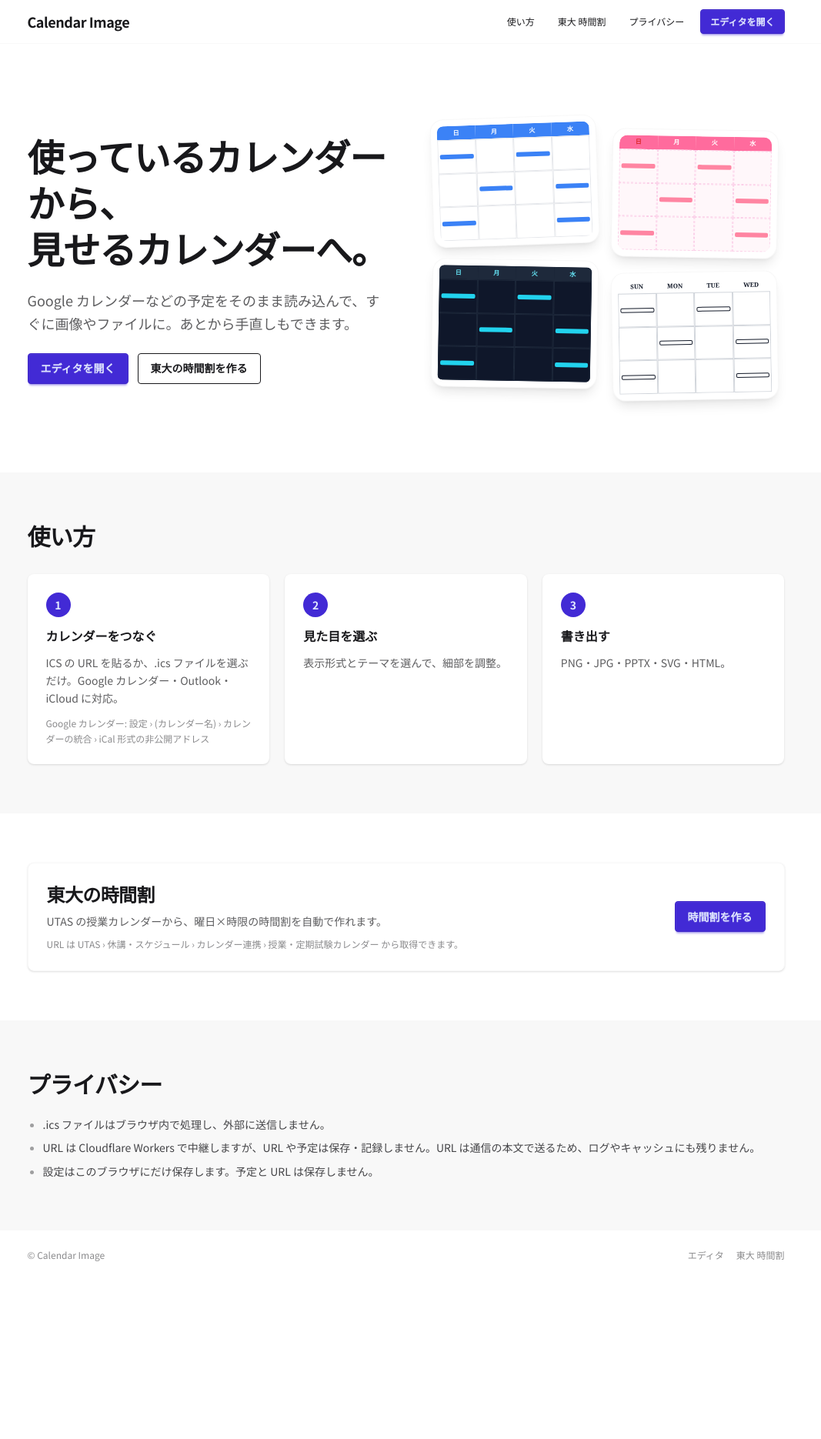
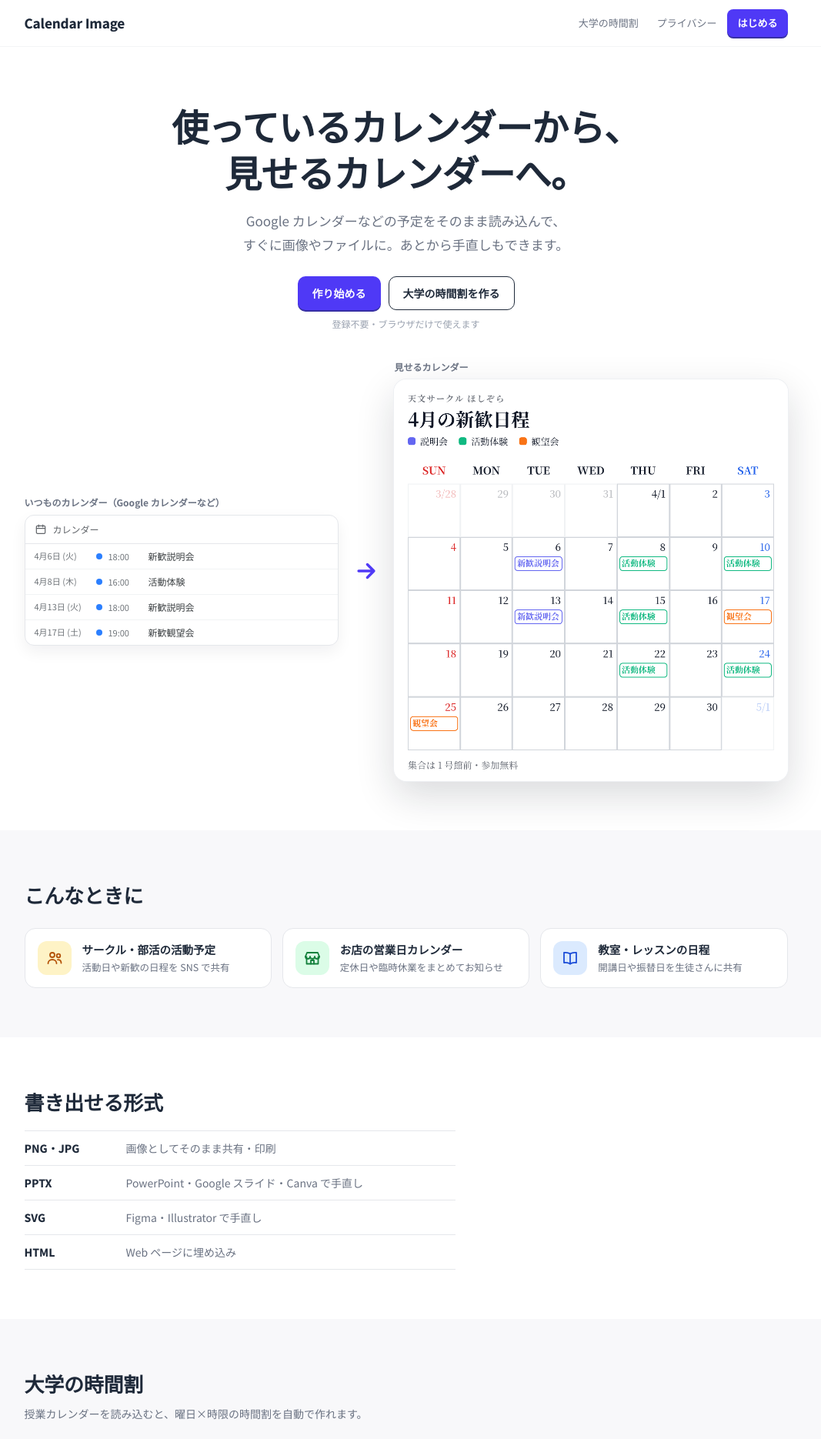
Before and after one commit to nakomochi/calendar-image, a SvelteKit app: page / in a window 1280 px wide. Shown: the top 1870 px of the page at 77% size, without its empty margins (105-1172 px from the left). Before the commit the page ends 1663 px from the top, so only its background shows below. Built offline with nearby package versions, Linux system fonts and the light colour scheme.

Commit message:
feat: redesign landing page with before/after example

```diff
--- a/src/app.css
+++ b/src/app.css
@@ -5,6 +5,12 @@
 html {
   font-family: 'Noto Sans JP', sans-serif;
   scrollbar-gutter: stable;
+}
+
+/* Japanese text breaks only at spaces and <wbr>, never mid-phrase (unless it would overflow). */
+@utility jp-wrap {
+  word-break: keep-all;
+  overflow-wrap: anywhere;
 }
 
 [class~="overflow-auto"],
--- a/src/lib/components/sidebar/ImportSection.svelte
+++ b/src/lib/components/sidebar/ImportSection.svelte
@@ -122,6 +122,10 @@
     <p class="text-[10px] text-gray-500 leading-relaxed">
       URL は UTAS › 休講・スケジュール › カレンダー連携 › 授業・定期試験カレンダー から取得できます。
     </p>
+  {:else}
+    <p class="text-[10px] text-gray-500 leading-relaxed">
+      Google カレンダー: 設定 › (カレンダー名) › カレンダーの統合 › iCal 形式の非公開アドレス
+    </p>
   {/if}
   <label
     for={FILE_INPUT_ID}
--- a/src/routes/+page.svelte
+++ b/src/routes/+page.svelte
@@ -1,144 +1,273 @@
 <script lang="ts">
-  import ThemePreview from '$lib/components/ThemePreview.svelte';
-  import { THEMES, type Theme } from '$lib/themes';
+  import afterImage from '$lib/assets/lp-after-shinkan.png';
 
-  const PREVIEW_THEME_IDS = ['ocean', 'sakura', 'midnight', 'editorial'];
-  const previewThemes = PREVIEW_THEME_IDS
-    .map((id) => THEMES.find((t) => t.id === id))
-    .filter((t): t is Theme => t !== undefined);
-  // Gentle collage offsets, indexed like previewThemes.
-  const PREVIEW_TILTS = ['-rotate-2', 'rotate-1 translate-y-4', 'rotate-1', '-rotate-1 translate-y-4'];
+  // Intrinsic size of the exported image (510x520 canvas at pixelRatio 2).
+  const AFTER_IMAGE_WIDTH = 1020;
+  const AFTER_IMAGE_HEIGHT = 1040;
 
-  const STEPS: { title: string; body: string; hint?: string }[] = [
-    {
-      title: 'カレンダーをつなぐ',
-      body: 'ICS の URL を貼るか、.ics ファイルを選ぶだけ。Google カレンダー・Outlook・iCloud に対応。',
-      hint: 'Google カレンダー: 設定 › (カレンダー名) › カレンダーの統合 › iCal 形式の非公開アドレス',
-    },
-    {
-      title: '見た目を選ぶ',
-      body: '表示形式とテーマを選んで、細部を調整。',
-    },
-    {
-      title: '書き出す',
-      body: 'PNG・JPG・PPTX・SVG・HTML。',
-    },
+  const BTN =
+    'inline-flex items-center justify-center whitespace-nowrap border-[1.5px] font-bold transition-colors';
+  const BTN_MD = `${BTN} rounded-[10px] px-[18px] py-[11px] text-sm`;
+  const BTN_SM = `${BTN} rounded-lg px-3 py-[7px] text-[13px]`;
+  const BTN_PRIMARY = 'border-transparent bg-indigo-600 text-white shadow-[0_2px_0_#3730a3] hover:bg-indigo-700';
+  const BTN_OUTLINE = 'border-gray-800 bg-white text-gray-800 hover:bg-gray-50';
+
+  const SECTION_TITLE = 'text-[21px] font-extrabold tracking-[-0.01em] md:text-[26px]';
+
+  const BEFORE_ROWS = [
+    { date: '4月6日 (火)', time: '18:00', title: '新歓説明会' },
+    { date: '4月8日 (木)', time: '16:00', title: '活動体験' },
+    { date: '4月13日 (火)', time: '18:00', title: '新歓説明会' },
+    { date: '4月17日 (土)', time: '19:00', title: '新歓観望会' },
   ];
 
+  type UseIcon = 'people' | 'store' | 'book';
+
+  const USES: { icon: UseIcon; tile: string; title: string; body: string }[] = [
+    { icon: 'people', tile: 'bg-amber-100', title: 'サークル・部活の活動予定', body: '活動日や新歓の日程を SNS で共有' },
+    { icon: 'store', tile: 'bg-green-100', title: 'お店の営業日カレンダー', body: '定休日や臨時休業をまとめてお知らせ' },
+    { icon: 'book', tile: 'bg-blue-100', title: '教室・レッスンの日程', body: '開講日や振替日を生徒さんに共有' },
+  ];
+
+  const FORMATS = [
+    { name: 'PNG・JPG', body: '画像としてそのまま共有・印刷' },
+    { name: 'PPTX', body: 'PowerPoint・Google スライド・Canva で手直し' },
+    { name: 'SVG', body: 'Figma・Illustrator で手直し' },
+    { name: 'HTML', body: 'Web ページに埋め込み' },
+  ];
+
+  const UNIVERSITIES = [{ name: '東京大学', href: '/timetable/utokyo' }];
+
+  // Sentences are split into phrases that never break internally (see `phrases`).
+  const TIMETABLE_LEAD = ['授業カレンダーを読み込むと、', '曜日×時限の時間割を', '自動で作れます。'];
+
   const PRIVACY_POINTS = [
-    '.ics ファイルはブラウザ内で処理し、外部に送信しません。',
-    'URL は Cloudflare Workers で中継しますが、URL や予定は保存・記録しません。URL は通信の本文で送るため、ログやキャッシュにも残りません。',
-    '設定はこのブラウザにだけ保存します。予定と URL は保存しません。',
+    ['.ics ファイルは', 'ブラウザ内で処理し、', '外部に送信しません。'],
+    ['URL は', '中継サーバーを経由しますが、', 'URL や予定は', '保存・記録しません。'],
+    ['設定はこのブラウザにだけ', '保存します。', '予定と URL は', '保存しません。'],
   ];
+
+  const REPO_URL = 'https://github.com/nakomochi/calendar-image';
 </script>
 
 <svelte:head>
-  <title>Calendar Image — いつものカレンダーを画像・スライドに</title>
+  <title>Calendar Image — 使っているカレンダーから、見せるカレンダーへ</title>
   <meta
     name="description"
-    content="Google カレンダーなどの ICS をそのまま読み込んで、カレンダー画像や編集できる PowerPoint・SVG に書き出せます。"
+    content="Google カレンダーなどの予定をそのまま読み込んで、カレンダー画像や PowerPoint・SVG・HTML に書き出せます。登録不要。"
   />
+  <!-- Heavier Noto Sans JP weights used only by the landing headings. -->
+  <link rel="stylesheet" href="https://fonts.googleapis.com/css2?family=Noto+Sans+JP:wght@800;900&display=swap" />
 </svelte:head>
 
-<div data-theme="light" class="min-h-screen bg-base-100 text-base-content">
-  <header class="sticky top-0 z-40 border-b border-base-200 bg-base-100/85 backdrop-blur">
-    <div class="mx-auto flex max-w-5xl items-center justify-between gap-4 px-5 py-3">
-      <a href="/" class="text-lg font-bold tracking-tight">Calendar Image</a>
+{#snippet phrases(parts: string[])}
+  {#each parts as part, i (i)}<span class="inline-block">{part}</span>{/each}
+{/snippet}
+
+{#snippet useIcon(icon: UseIcon)}
+  <svg
+    viewBox="0 0 24 24"
+    width="24"
+    height="24"
+    fill="none"
+    stroke-width="1.8"
+    stroke-linecap="round"
+    stroke-linejoin="round"
+    aria-hidden="true"
+  >
+    {#if icon === 'people'}
+      <g stroke="#b45309">
+        <circle cx="9" cy="8" r="3" />
+        <path d="M3.5 19c0-3 2.5-5 5.5-5s5.5 2 5.5 5" />
+        <circle cx="17" cy="9" r="2.3" />
+        <path d="M16 14.2c2.6 0 4.5 1.6 4.5 4.3" />
+      </g>
+    {:else if icon === 'store'}
+      <g stroke="#15803d">
+        <path d="M4.5 10.5V19.5h15v-9" />
+        <path d="M3 10l2-5h14l2 5" />
+        <path d="M3 10a3 3 0 0 0 6 0a3 3 0 0 0 6 0a3 3 0 0 0 6 0" />
+        <path d="M10 19.5v-4.5h4v4.5" />
+      </g>
+    {:else}
+      <g stroke="#1d4ed8">
+        <path d="M12 6.5C10 5 7 4.5 4 5v13c3-.5 6 0 8 1.5 2-1.5 5-2 8-1.5V5c-3-.5-6 0-8 1.5z" />
+        <path d="M12 6.5v13" />
+      </g>
+    {/if}
+  </svg>
+{/snippet}
+
+<div data-theme="light" class="jp-wrap min-h-screen bg-white text-gray-800">
+  <header class="sticky top-0 z-40 border-b border-gray-100 bg-white/90 backdrop-blur-md">
+    <div class="mx-auto flex max-w-[1040px] items-center justify-between gap-3 px-5 py-3 md:px-6">
+      <a href="/" class="text-[17px] font-extrabold tracking-[-0.01em]">Calendar Image</a>
       <nav aria-label="ページ内リンク" class="flex items-center gap-1">
-        <a href="#how" class="btn btn-ghost btn-sm hidden font-normal sm:inline-flex">使い方</a>
-        <a href="#utokyo" class="btn btn-ghost btn-sm hidden font-normal sm:inline-flex">東大 時間割</a>
-        <a href="#privacy" class="btn btn-ghost btn-sm hidden font-normal sm:inline-flex">プライバシー</a>
-        <a href="/editor" class="btn btn-primary btn-sm ml-1">エディタを開く</a>
+        <a href="#timetable" class="hidden px-2.5 py-1.5 text-[13px] text-gray-500 hover:text-gray-800 sm:inline">大学の時間割</a>
+        <a href="#privacy" class="hidden px-2.5 py-1.5 text-[13px] text-gray-500 hover:text-gray-800 sm:inline">プライバシー</a>
+        <a href="/editor" class="{BTN_SM} {BTN_PRIMARY}">はじめる</a>
       </nav>
     </div>
   </header>
 
   <main>
-    <section class="mx-auto grid max-w-5xl items-center gap-12 px-5 py-16 md:grid-cols-2 md:py-24">
-      <div class="space-y-6">
-        <h1 class="text-3xl font-bold leading-tight tracking-tight sm:text-4xl md:text-5xl">
-          使っているカレンダーから、<br />見せるカレンダーへ。
+    <section class="mx-auto max-w-[1040px] px-5 pt-11 pb-9 md:px-6 md:pt-[72px] md:pb-16">
+      <div class="@container text-center">
+        <h1
+          class="text-[length:min(27px,calc(100cqw/13))] leading-[1.35] font-black tracking-[-0.02em] md:text-[48px] md:leading-[1.25]"
+        >
+          <span class="inline-block">使っているカレンダーから、</span><span class="inline-block">見せるカレンダーへ。</span>
         </h1>
-        <p class="text-base leading-relaxed text-base-content/70 sm:text-lg">
-          Google カレンダーなどの予定をそのまま読み込んで、すぐに画像やファイルに。あとから手直しもできます。
+        <p class="mx-auto mt-3.5 max-w-[34em] text-[14.5px] leading-[1.85] text-gray-500 md:mt-[18px] md:text-[17px]">
+          Google カレンダーなどの予定を<wbr />そのまま読み込んで、<wbr />すぐに画像やファイルに。<wbr />あとから手直しも<wbr />できます。
         </p>
-        <div class="flex flex-wrap gap-3">
-          <a href="/editor" class="btn btn-primary">エディタを開く</a>
-          <a href="/timetable/utokyo" class="btn btn-outline">東大の時間割を作る</a>
+        <div class="mt-[26px] flex flex-wrap justify-center gap-2.5">
+          <a href="/editor" class="{BTN_MD} {BTN_PRIMARY}">作り始める</a>
+          <a href="#timetable" class="{BTN_MD} {BTN_OUTLINE}">大学の時間割を作る</a>
         </div>
+        <p class="mt-2.5 text-xs text-gray-400">登録不要・ブラウザだけで使えます</p>
       </div>
 
-      <div class="mx-auto grid w-full max-w-md grid-cols-2 gap-5 pb-4" aria-hidden="true">
-        {#each previewThemes as theme, i (theme.id)}
-          <div class="rounded-2xl bg-base-100 p-2 shadow-lg ring-1 ring-base-200 {PREVIEW_TILTS[i]}">
-            <ThemePreview {theme} />
+      <div class="mt-10 grid grid-cols-1 items-center gap-1.5 md:grid-cols-[1fr_56px_1.25fr] md:gap-2">
+        <div>
+          <p class="mb-2 text-xs font-bold text-gray-500">いつものカレンダー（Google カレンダーなど）</p>
+          <div class="overflow-hidden rounded-xl border border-gray-200 bg-white text-xs shadow-[0_8px_20px_rgba(17,24,39,0.06)]">
+            <div class="flex items-center gap-2 border-b border-gray-200 px-3 py-2.5 text-[#5f6368]">
+              <svg
+                viewBox="0 0 24 24"
+                width="16"
+                height="16"
+                fill="none"
+                stroke="currentColor"
+                stroke-width="1.8"
+                stroke-linecap="round"
+                stroke-linejoin="round"
+                aria-hidden="true"
+              >
+                <rect x="3.5" y="5" width="17" height="15" rx="2" />
+                <path d="M3.5 10h17M8 3v4M16 3v4" />
+              </svg>
+              カレンダー
+            </div>
+            <ul>
+              {#each BEFORE_ROWS as row (row.date)}
+                <li class="grid grid-cols-[70px_1fr] gap-2.5 border-b border-[#f1f3f4] px-3 py-2 last:border-b-0">
+                  <span class="text-[11px] text-[#70757a]">{row.date}</span>
+                  <span class="flex items-center gap-2 text-[#3c4043]">
+                    <span class="size-2 flex-none rounded-full bg-blue-500" aria-hidden="true"></span>
+                    <span class="w-11 flex-none text-[11px] whitespace-nowrap text-[#70757a]">{row.time}</span>
+                    {row.title}
+                  </span>
+                </li>
+              {/each}
+            </ul>
           </div>
-        {/each}
-      </div>
-    </section>
+        </div>
 
-    <section id="how" class="scroll-mt-20 bg-base-200">
-      <div class="mx-auto max-w-5xl px-5 py-14 md:py-16">
-        <h2 class="text-2xl font-bold tracking-tight sm:text-3xl">使い方</h2>
-        <ol class="mt-8 grid gap-5 md:grid-cols-3">
-          {#each STEPS as step, i (step.title)}
-            <li class="card bg-base-100 shadow-sm">
-              <div class="card-body gap-3">
-                <span
-                  class="flex size-8 items-center justify-center rounded-full bg-primary text-sm font-bold text-primary-content"
-                  aria-hidden="true"
-                >
-                  {i + 1}
-                </span>
-                <h3 class="card-title text-base">{step.title}</h3>
-                <p class="text-sm leading-relaxed text-base-content/70">{step.body}</p>
-                {#if step.hint}
-                  <p class="text-xs leading-relaxed text-base-content/50">{step.hint}</p>
-                {/if}
-              </div>
-            </li>
-          {/each}
-        </ol>
-      </div>
-    </section>
+        <div class="flex justify-center text-indigo-600" aria-hidden="true">
+          <svg
+            viewBox="0 0 24 24"
+            class="size-[34px] rotate-90 md:rotate-0"
+            fill="none"
+            stroke="currentColor"
+            stroke-width="2.4"
+            stroke-linecap="round"
+            stroke-linejoin="round"
+          >
+            <path d="M5 12h14M13 6l6 6-6 6" />
+          </svg>
+        </div>
 
-    <section id="utokyo" class="scroll-mt-20">
-      <div class="mx-auto max-w-5xl px-5 py-14 md:py-16">
-        <div class="card border border-base-200 bg-base-100 shadow-sm">
-          <div class="card-body gap-3 md:flex-row md:items-center md:justify-between md:gap-8">
-            <div class="space-y-2">
-              <h2 class="text-xl font-bold tracking-tight sm:text-2xl">東大の時間割</h2>
-              <p class="text-sm leading-relaxed text-base-content/70">
-                UTAS の授業カレンダーから、曜日×時限の時間割を自動で作れます。
-              </p>
-              <p class="text-xs leading-relaxed text-base-content/50">
-                URL は UTAS › 休講・スケジュール › カレンダー連携 › 授業・定期試験カレンダー から取得できます。
-              </p>
-            </div>
-            <a href="/timetable/utokyo" class="btn btn-primary shrink-0">時間割を作る</a>
-          </div>
+        <div>
+          <p class="mb-2 text-xs font-bold text-gray-500">見せるカレンダー</p>
+          <img
+            src={afterImage}
+            width={AFTER_IMAGE_WIDTH}
+            height={AFTER_IMAGE_HEIGHT}
+            alt="天文サークルの4月の新歓日程カレンダー"
+            class="h-auto w-full rounded-2xl shadow-[0_18px_50px_rgba(17,24,39,0.16)] ring-1 ring-[#eef0f3]"
+          />
         </div>
       </div>
     </section>
 
-    <section id="privacy" class="scroll-mt-20 bg-base-200">
-      <div class="mx-auto max-w-5xl px-5 py-14 md:py-16">
-        <h2 class="text-2xl font-bold tracking-tight sm:text-3xl">プライバシー</h2>
-        <ul class="mt-6 list-disc space-y-2 pl-5 text-sm leading-relaxed text-base-content/80 marker:text-base-content/40">
-          {#each PRIVACY_POINTS as point (point)}
-            <li>{point}</li>
+    <section class="bg-[#f8f8fa]">
+      <div class="mx-auto max-w-[1040px] px-5 py-11 md:px-6 md:py-16">
+        <h2 class={SECTION_TITLE}>こんなときに</h2>
+        <ul class="mt-6 grid grid-cols-1 gap-2.5 md:grid-cols-3 md:gap-3.5">
+          {#each USES as use (use.title)}
+            <li class="flex items-center gap-3.5 rounded-[14px] border border-gray-200 bg-white p-4">
+              <div class="flex size-11 flex-none items-center justify-center rounded-xl {use.tile}">
+                {@render useIcon(use.icon)}
+              </div>
+              <div>
+                <h3 class="text-[14.5px] font-bold">{use.title}</h3>
+                <p class="mt-[3px] text-[12.5px] leading-[1.6] text-gray-500">{use.body}</p>
+              </div>
+            </li>
           {/each}
+        </ul>
+      </div>
+    </section>
+
+    <section>
+      <div class="mx-auto max-w-[1040px] px-5 py-11 md:px-6 md:py-16">
+        <h2 class={SECTION_TITLE}>書き出せる形式</h2>
+        <dl class="mt-[18px] max-w-[560px]">
+          {#each FORMATS as format (format.name)}
+            <div
+              class="grid grid-cols-[96px_1fr] gap-3 border-b border-gray-200 py-3 text-[13.5px] first:border-t md:grid-cols-[120px_1fr] md:text-sm"
+            >
+              <dt class="font-extrabold">{format.name}</dt>
+              <dd class="text-gray-500">{format.body}</dd>
+            </div>
+          {/each}
+        </dl>
+      </div>
+    </section>
+
+    <section id="timetable" class="scroll-mt-16 bg-[#f8f8fa]">
+      <div class="mx-auto max-w-[1040px] px-5 py-11 md:px-6 md:py-16">
+        <h2 class={SECTION_TITLE}>大学の時間割</h2>
+        <p class="mt-2 text-sm leading-[1.8] text-gray-500">{@render phrases(TIMETABLE_LEAD)}</p>
+        <ul class="mt-5 grid gap-2.5">
+          {#each UNIVERSITIES as uni (uni.href)}
+            <li
+              class="flex flex-col items-stretch gap-4 rounded-[14px] border border-gray-200 bg-white px-[18px] py-4 md:flex-row md:items-center md:justify-between"
+            >
+              <h3 class="text-base font-extrabold">{uni.name}</h3>
+              <a href={uni.href} class="{BTN_SM} {BTN_PRIMARY}">時間割を作る</a>
+            </li>
+          {/each}
+        </ul>
+      </div>
+    </section>
+
+    <section id="privacy" class="scroll-mt-16">
+      <div class="mx-auto max-w-[1040px] px-5 py-11 md:px-6 md:py-16">
+        <h2 class={SECTION_TITLE}>プライバシー</h2>
+        <ul class="mt-3.5 grid list-disc gap-1 pl-[1.2em] text-[13.5px] leading-[1.8] text-gray-700">
+          {#each PRIVACY_POINTS as point (point.join(''))}
+            <li>{@render phrases(point)}</li>
+          {/each}
+          <li>
+            {@render phrases(['オープンソースです。', '中継サーバーの処理も含めて、'])}<span class="inline-block"
+              ><a href={REPO_URL} class="text-indigo-600 hover:underline" target="_blank" rel="noopener">GitHub</a
+              > で</span
+            >{@render phrases(['ソースコードを', '確認できます。'])}
+          </li>
         </ul>
       </div>
     </section>
   </main>
 
-  <footer class="border-t border-base-200">
-    <div class="mx-auto flex max-w-5xl flex-wrap items-center justify-between gap-3 px-5 py-6 text-xs text-base-content/50">
+  <footer class="border-t border-gray-100">
+    <div class="mx-auto flex max-w-[1040px] flex-wrap justify-between gap-3 px-5 py-5 text-xs text-gray-400 md:px-6">
       <p>© Calendar Image</p>
-      <nav aria-label="フッター" class="flex gap-4">
-        <a href="/editor" class="link link-hover">エディタ</a>
-        <a href="/timetable/utokyo" class="link link-hover">東大 時間割</a>
+      <nav aria-label="フッター" class="flex items-center gap-1.5">
+        <a href="/editor" class="hover:text-gray-600">作り始める</a>
+        <span aria-hidden="true">・</span>
+        <a href="/timetable/utokyo" class="hover:text-gray-600">大学の時間割</a>
       </nav>
     </div>
   </footer>
```
Also changed, not shown: src/lib/assets/lp-after-shinkan.png (added).
